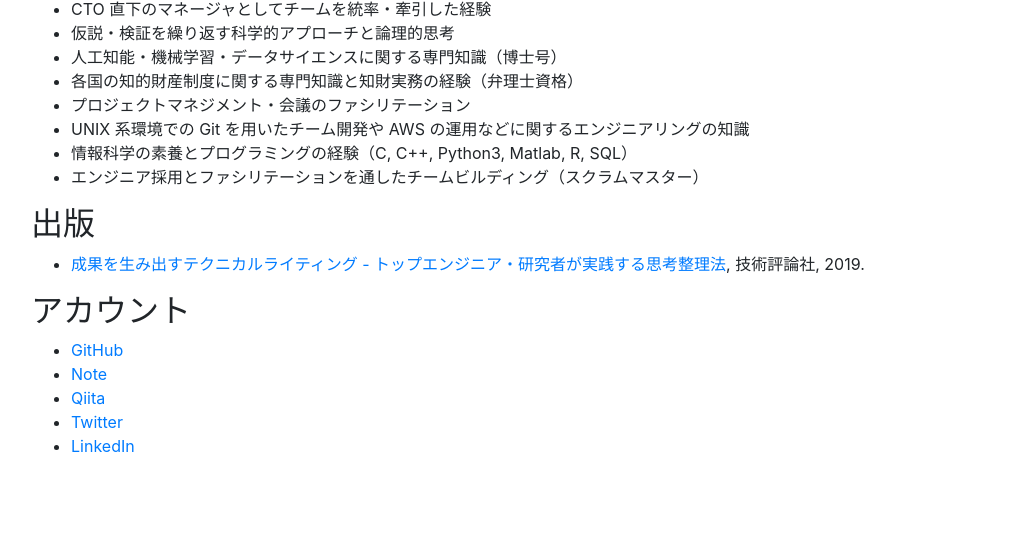
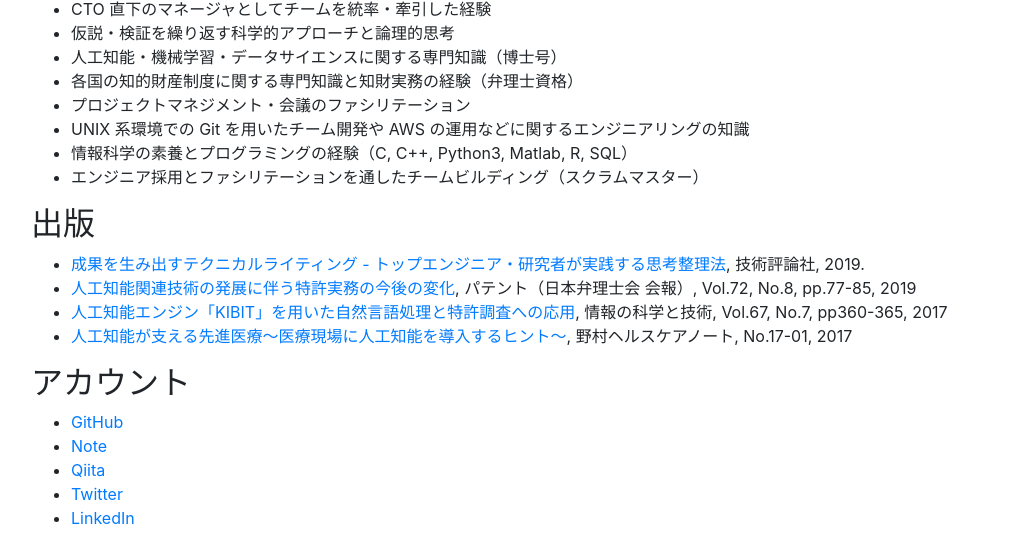
Before and after one commit to hajime-f/portfolio-site, a plain HTML site: page index.html in a window 1280 px wide. Shown: the part 726-1272 px from the top of the page, without its empty margins (54-1072 px from the left). Before the commit the page ends 1200 px from the top, so only its background shows below. Drawn offline with nearby package versions, Linux system fonts and the light colour scheme.

Commit message:
出版物を追加

```diff
--- a/index.html
+++ b/index.html
@@ -48,6 +48,12 @@
       <h2>出版</h2>
       <ul>
         <li><a href="https://www.amazon.co.jp/dp/B07NP49KBT/">成果を生み出すテクニカルライティング - トップエンジニア・研究者が実践する思考整理法</a>, 技術評論社, 2019.</li>
+        <li><a href="https://system.jpaa.or.jp/patent/viewPdf/3305">人工知能関連技術の発展に伴う特許実務の今後の変化</a>, パテント（日本弁理士会 会報）, Vol.72, No.8, pp.77-85, 2019</li>
+        <li><a href="https://www.jstage.jst.go.jp/article/jkg/67/7/67_360/_pdf/-char/ja">人工知能エンジン「KIBIT」を用いた自然言語処理と特許調査への応用</a>, 情報の科学と技術, Vol.67, No.7, pp360-365, 2017</li>
+        <li><a href="https://www.nomuraholdings.com/nhs-a/services/publication/data/healthcare_119.pdf">人工知能が支える先進医療～医療現場に人工知能を導入するヒント～</a>, 野村ヘルスケアノート, No.17-01, 2017</li>
+
+
+
       </ul>
       <h2>アカウント</h2>
       <ul>
```
